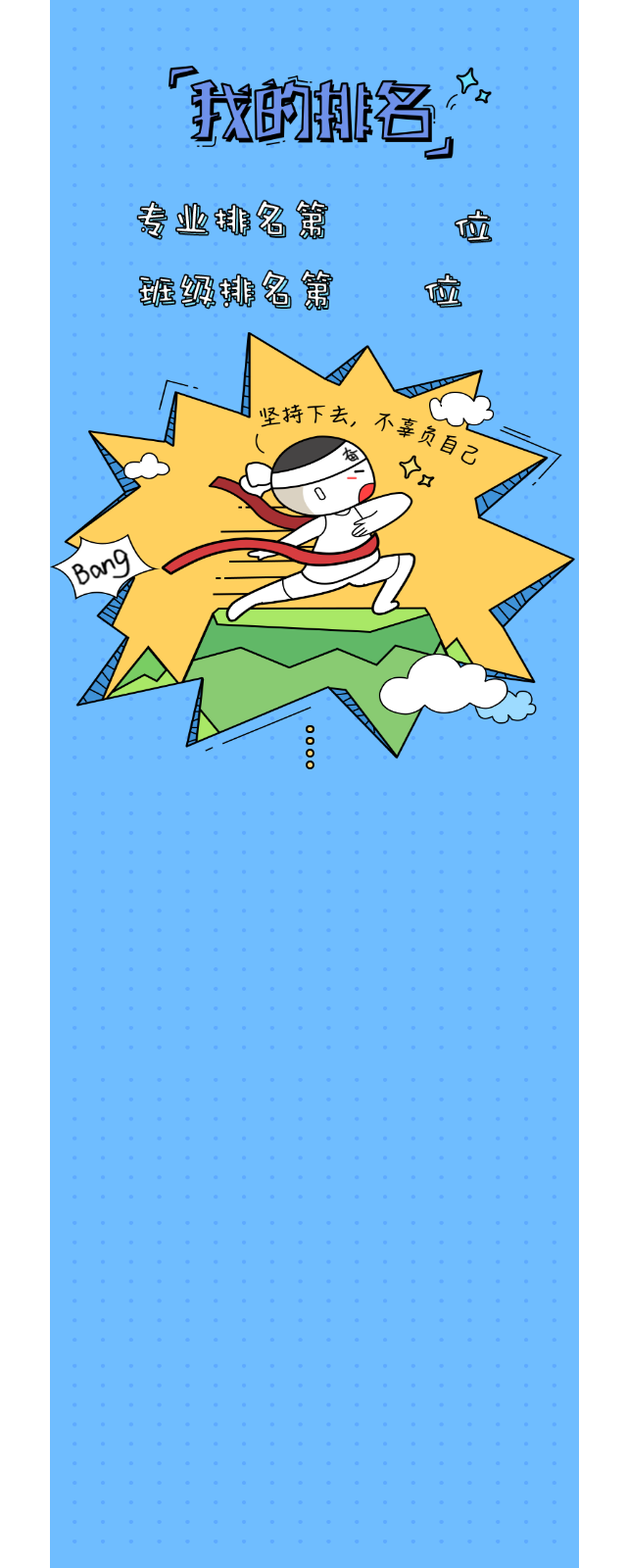
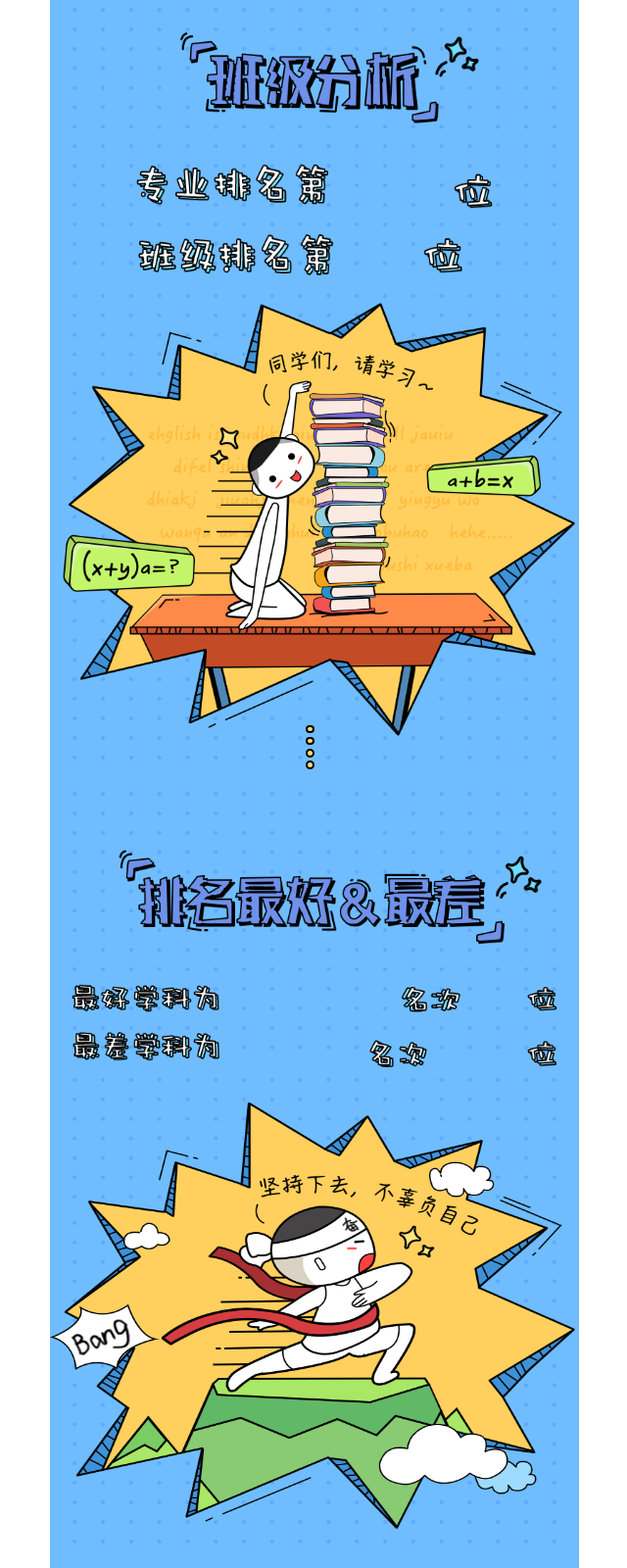
Before and after one commit to ZhqhLrb/result_summary, a plain HTML site: page index.html in a window 1280 px wide. Shown: the top 1600 px of the page at 98% size, without its empty margins (319-959 px from the left). Drawn offline with Linux system fonts and the light colour scheme.

Commit message:
update: 四张图大体分出来了~sleep

```diff
--- a/css/index.css
+++ b/css/index.css
@@ -84,3 +84,14 @@ h2 {
   border: 0.04rem solid #000;
   border-radius: 100%;
 }
+.about-me .best-rank img {
+  height: 0.78666667rem;
+  width: 9.21333333rem;
+}
+.about-me .worst-rank img {
+  height: 0.66666667rem;
+  width: 9.13333333rem;
+}
+.about-me .class-info {
+  margin-top: 0.57333333rem;
+}
--- a/index.html
+++ b/index.html
@@ -40,7 +40,44 @@
                     <i class="dots"></i>
                 </div>
             </div>
-            <div class="swiper-slide"></div>
+            <div class="swiper-slide about-me">
+                <h2 class="about-me-title class-info">
+                    <img src="img/bjfx.png" alt="">
+                </h2>
+                <div class="major-rank rank">
+                    <img src="img/zy.png" alt="">
+                    <div class="rank-detail"></div>
+                </div>
+                <div class="class-rank rank">
+                    <img src="img/bj.png" alt="">
+                    <div class="rank-detail"></div>
+                </div>
+                <div class="about-me-content">
+                    <img src="img/logo2.png" alt="">
+                </div>
+                <div class="about-me-dots">
+                    <i class="dots"></i>
+                    <i class="dots"></i>
+                    <i class="dots"></i>
+                    <i class="dots"></i>
+                </div>
+            </div>
+            <div class="swiper-slide about-me">
+                <h2 class="about-me-title">
+                    <img src="img/bw.png" alt="">
+                </h2>
+                <div class="best-rank rank">
+                    <img src="img/best.png" alt="">
+                    <div class="rank-detail"></div>
+                </div>
+                <div class="worst-rank rank">
+                    <img src="img/worst.png" alt="">
+                    <div class="rank-detail"></div>
+                </div>
+                <div class="about-me-content">
+                    <img src="img/logo.png" alt="">
+                </div>
+            </div>
         </div>
     </div>
 </body>
--- a/js/index.js
+++ b/js/index.js
@@ -2,7 +2,7 @@ var mySwiper = new Swiper('.swiper-container', {
     direction: 'vertical',
     loop: false,
     height: window.innerHeight,
-    initialSlide: 1,
+    initialSlide: 2,
     speed: 500,
 });
 
@@ -13,7 +13,9 @@ function judgeWidth () {
     var title = $('.about-me-title');
 
     if (width <= 640) {
-        title.style.marginTop = '.5rem';
+        title[0].style.marginTop = '.5rem';
+        title[1].style.marginTop = '.5rem';
+        title[2].style.marginTop = '.5rem';
     }
 
 }
```
Also changed, not shown: img/best.png (added), img/bjfx.png (added), img/bw.png (added), img/logo2.png (added), img/worst.png (added).
